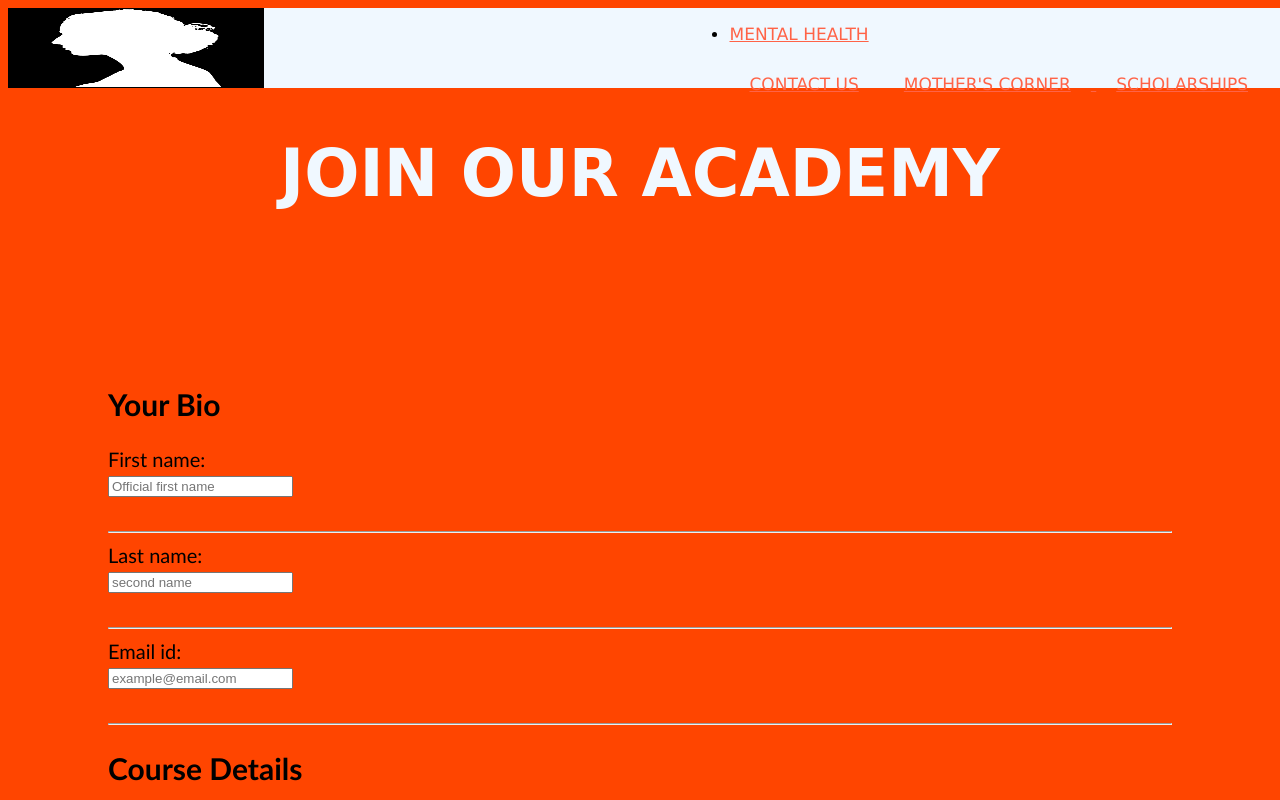
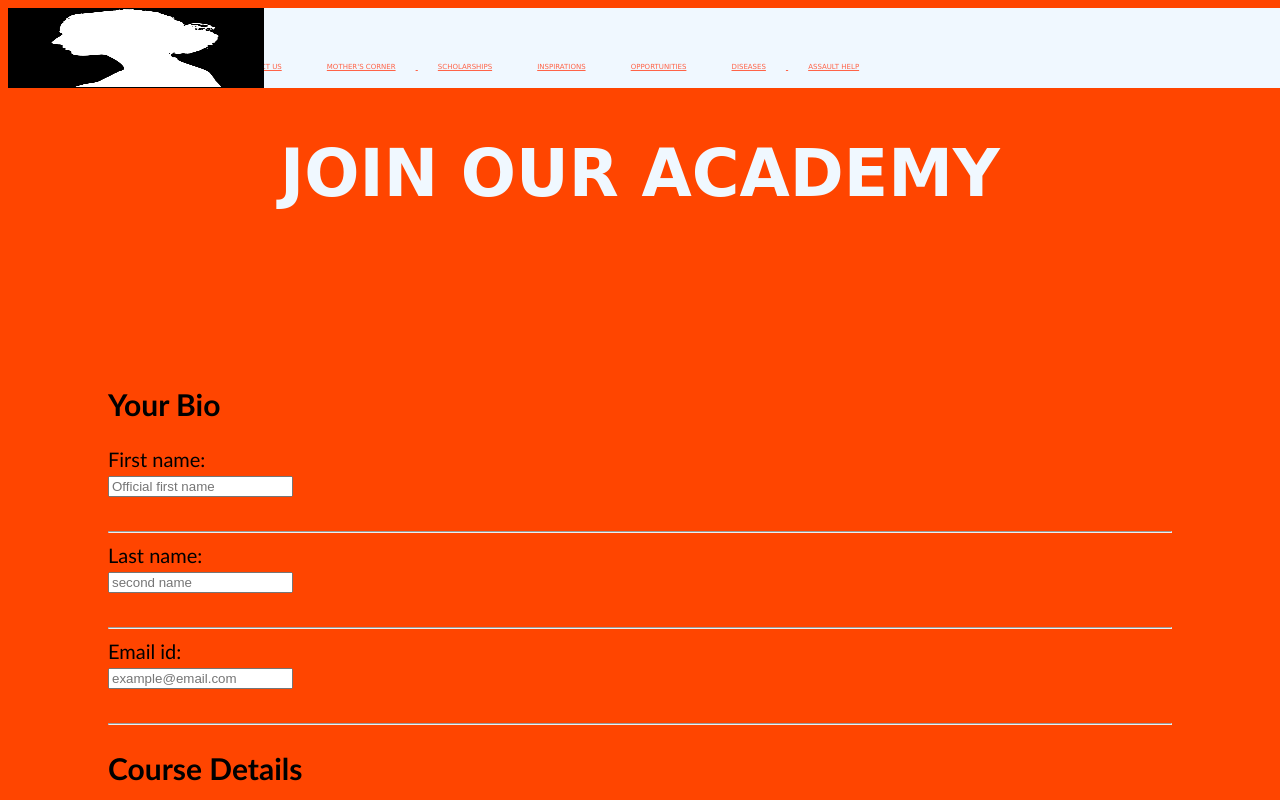
Before and after one commit to KaizenGirl1111/SheHacks_Team-112, a plain HTML site: page contact.html in a window 1280 px wide. Shown: the top 800 px of the page. Drawn offline with Linux system fonts and the light colour scheme.

Commit message:
Update contact.html

```diff
--- a/contact.html
+++ b/contact.html
@@ -120,10 +120,9 @@ display: inline-block;
 
 .namul{
 margin-right: 20px;
-float: right;
 }
 .namull{margin-left: 20px;
-float: left;}
+}
 .namulli{
 display: inline-block;
 padding: 0 20px;
@@ -131,7 +130,7 @@ line-height: 80px;}
 
 .namullia{
 text-transform: uppercase;
-font-size: 17px;
+font-size: 7px;
 color:Tomato;}
 .brdr{border-bottom-style: dotted;
 }
@@ -154,11 +153,15 @@ border-bottom-style: dotted;}
 <img src="20210313_121015_0000.png" class="namimg">
 </label>
 <ul class="namul">
-<li class="namulli><a href="index.html" class="namullia>home</a></li>
-<li class="namulli"><a href="mental.html"class="namullia">mental health</a></li>
+  <li class="namulli"><a href="index.html" class="namullia">home<a></li>
+  <li class="namulli"><a href="mental.html"class="namullia">mental health</a></li>
 <li class="namulli"><a href="contact.html"class="namullia">contact us</a></li>
 <li class="namulli"><a href="motherhood.html"class="namullia">mother's corner</li>
 <li class="namulli"><a href="scholarships.html" class="namullia">scholarships</a></li>
+<li class="namulli"><a href="inspirations.html"class="namullia">inspirations</a></li>
+<li class="namulli"><a href="opportunities.html"class="namullia">opportunities</a></li>
+<li class="namulli"><a href="diseases.html"class="namullia">diseases</li>
+<li class="namulli"><a href="assault.html" class="namullia">assault help</a></li>
 </ul>
 </nav>
 </header>
```
